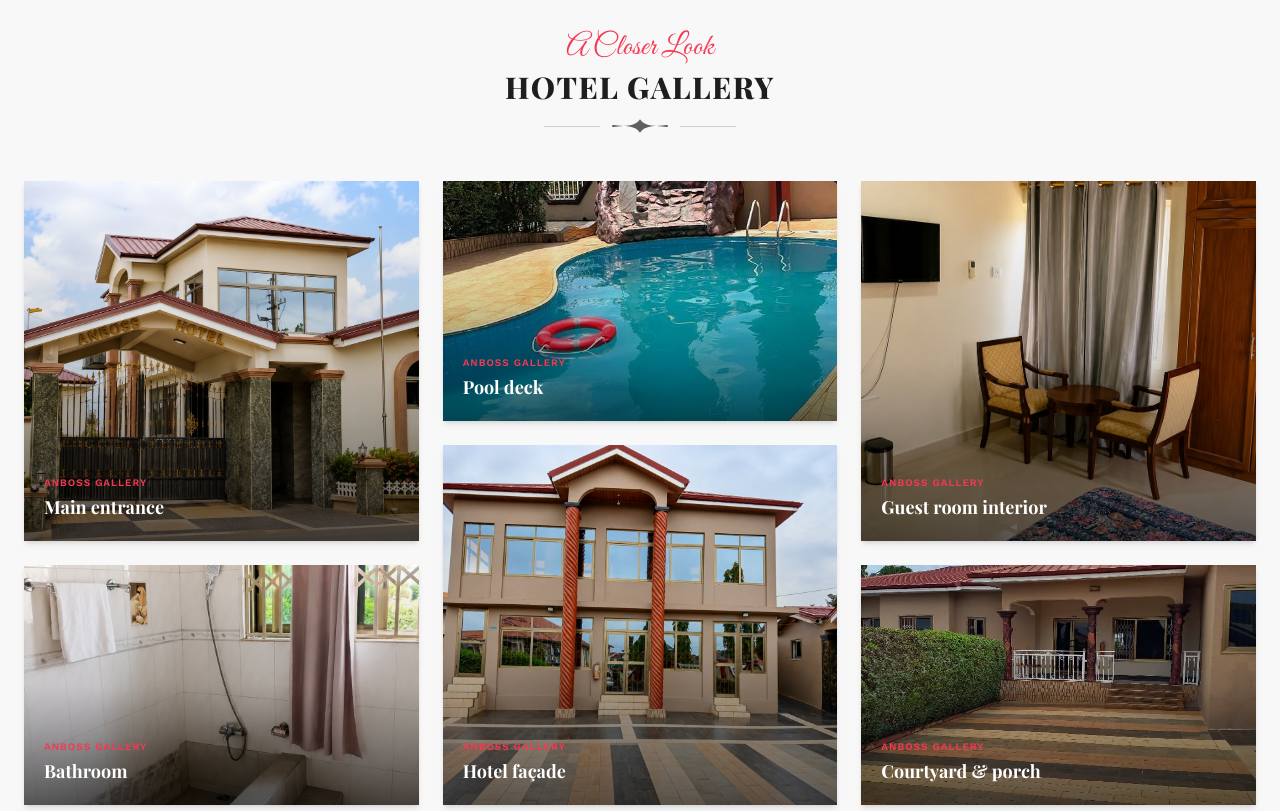
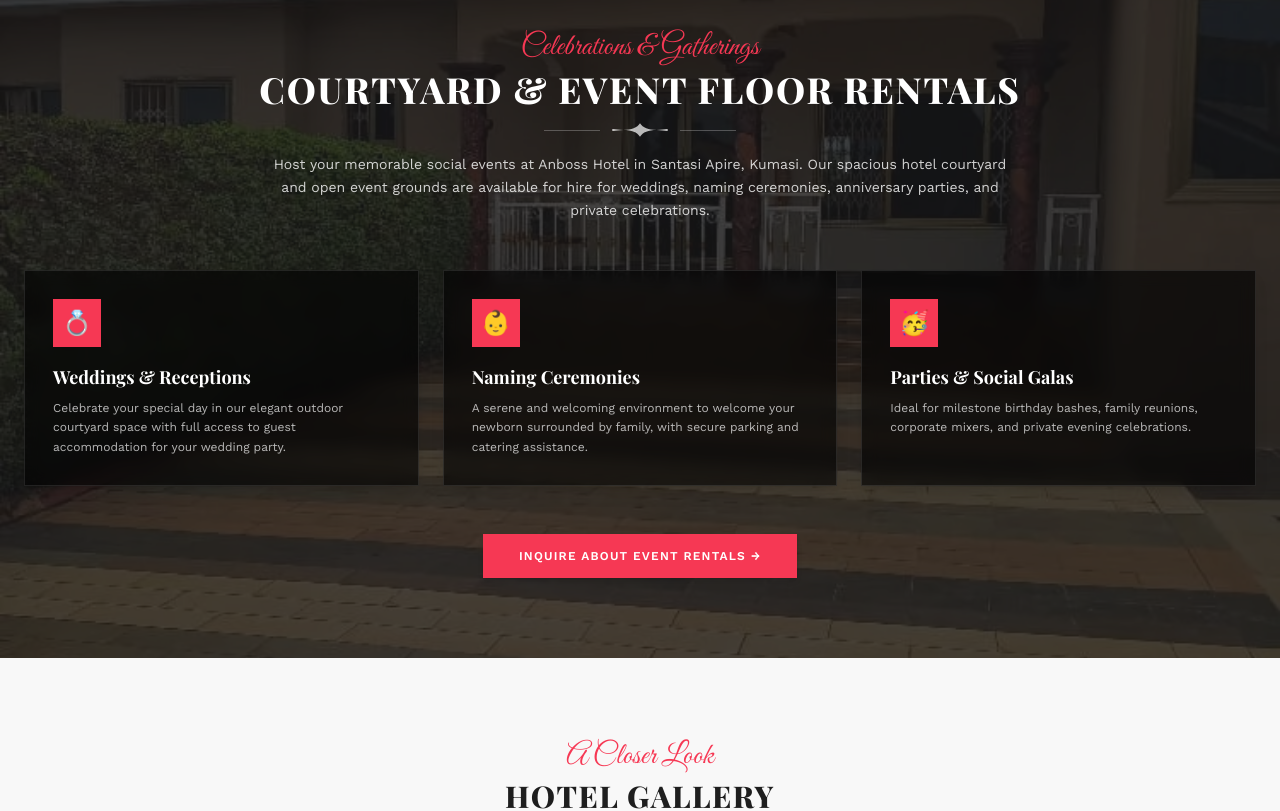
Before and after one commit to PlnDominic/Amboss-Hotel, a Next.js app: page / in a window 1280 px wide. Shown: the part 1700-2511 px from the top of the page. Built offline with nearby package versions, Linux system fonts and the light colour scheme.

Commit message:
feat: Add Courtyard and Event Floor Rentals section for weddings, naming ceremonies, and social parties

```diff
--- a/src/app/page.tsx
+++ b/src/app/page.tsx
@@ -129,6 +129,70 @@
         </div>
       </section>
 
+      {/* COURTYARD & EVENT FLOOR RENTALS SECTION */}
+      <section className="relative overflow-hidden bg-[#181818] py-20 px-6 text-white">
+        <div className="absolute inset-0 opacity-20 pointer-events-none">
+          <Image
+            src="/hotel-courtyard.webp"
+            alt="Anboss Hotel Event Courtyard"
+            fill
+            className="object-cover"
+          />
+        </div>
+        <div className="relative z-10 mx-auto max-w-[1240px] text-center">
+          <span className="font-script text-3xl text-brand-accent">Celebrations &amp; Gatherings</span>
+          <h2 className="font-serif text-3xl md:text-4xl font-extrabold uppercase tracking-wider text-white mt-1">
+            COURTYARD &amp; EVENT FLOOR RENTALS
+          </h2>
+          <FlourishDivider dark />
+          <p className="mx-auto mt-4 max-w-[760px] text-xs md:text-sm leading-relaxed text-white/80">
+            Host your memorable social events at Anboss Hotel in Santasi Apire, Kumasi. Our spacious hotel courtyard and open event grounds are available for hire for weddings, naming ceremonies, anniversary parties, and private celebrations.
+          </p>
+
+          {/* 3 Event Cards Grid */}
+          <div className="mt-12 grid grid-cols-1 gap-6 md:grid-cols-3">
+            <div className="border border-white/10 bg-black/60 p-7 text-left shadow-lg backdrop-blur-sm rounded-none">
+              <div className="mb-4 flex h-12 w-12 items-center justify-center bg-brand-accent text-white text-2xl">
+                💍
+              </div>
+              <h3 className="font-serif text-lg font-bold text-white">Weddings &amp; Receptions</h3>
+              <p className="mt-2 text-xs leading-relaxed text-white/70">
+                Celebrate your special day in our elegant outdoor courtyard space with full access to guest accommodation for your wedding party.
+              </p>
+            </div>
+
+            <div className="border border-white/10 bg-black/60 p-7 text-left shadow-lg backdrop-blur-sm rounded-none">
+              <div className="mb-4 flex h-12 w-12 items-center justify-center bg-brand-accent text-white text-2xl">
+                👶
+              </div>
+              <h3 className="font-serif text-lg font-bold text-white">Naming Ceremonies</h3>
+              <p className="mt-2 text-xs leading-relaxed text-white/70">
+                A serene and welcoming environment to welcome your newborn surrounded by family, with secure parking and catering assistance.
+              </p>
+            </div>
+
+            <div className="border border-white/10 bg-black/60 p-7 text-left shadow-lg backdrop-blur-sm rounded-none">
+              <div className="mb-4 flex h-12 w-12 items-center justify-center bg-brand-accent text-white text-2xl">
+                🥳
+              </div>
+              <h3 className="font-serif text-lg font-bold text-white">Parties &amp; Social Galas</h3>
+              <p className="mt-2 text-xs leading-relaxed text-white/70">
+                Ideal for milestone birthday bashes, family reunions, corporate mixers, and private evening celebrations.
+              </p>
+            </div>
+          </div>
+
+          <div className="mt-12">
+            <Link
+              href="/contact"
+              className="inline-block rounded-none bg-brand-accent px-9 py-3.5 text-xs font-extrabold uppercase tracking-widest text-white shadow-md transition-colors hover:bg-brand-accent-hover"
+            >
+              INQUIRE ABOUT EVENT RENTALS →
+            </Link>
+          </div>
+        </div>
+      </section>
+
       {/* GALLERY SECTION WITH STAGGERED MOSAIC LAYOUT */}
       <section className="bg-brand-surface py-20 px-6">
         <div className="mx-auto max-w-[1240px] text-center">
--- a/src/components/CardSplittingAccordion.tsx
+++ b/src/components/CardSplittingAccordion.tsx
@@ -32,24 +32,31 @@
   },
   {
     id: 3,
+    title: 'Can I rent the hotel courtyard or floor for social events?',
+    icon: <PiHandTap className="-rotate-20 size-6 md:size-[1.625rem]" />,
+    content:
+      'Yes! Our spacious hotel courtyard and open event grounds are available for rental for social occasions including weddings, naming ceremonies, birthday parties, and corporate receptions. Contact our team for custom event packages.',
+  },
+  {
+    id: 4,
     title: 'Do you offer Kumasi Airport pickup shuttle service?',
-    icon: <PiHandTap className="-rotate-20 size-6 md:size-[1.625rem]" />,
+    icon: <Send className="size-6 md:size-[1.625rem]" />,
     content:
       'Yes, we provide direct one-way or round-trip shuttle pickups from Kumasi Airport to the hotel in Santasi Apre. You can easily add shuttle service when booking online.',
   },
   {
-    id: 4,
+    id: 5,
     title: 'What payment options are available?',
-    icon: <Send className="size-6 md:size-[1.625rem]" />,
+    icon: <IoIosTimer className="size-6 md:size-[1.625rem]" />,
     content:
       'We accept Cash at check-in, Mobile Money (MTN MoMo, Telecel Cash, AT Money), and major credit/debit cards for your convenience.',
   },
   {
-    id: 5,
+    id: 6,
     title: 'How do I locate Anboss Hotel in Kumasi?',
-    icon: <IoIosTimer className="size-6 md:size-[1.625rem]" />,
+    icon: <HiCursorArrowRipple className="size-6 md:size-[1.625rem]" />,
     content:
-      'We are located in Santasi Apre, Kumasi, Ghana. Our official digital address is Ghana Post GPS: AG-0666-2011. You can find us on Google Maps or contact front desk at +233 (0)541-886633.',
+      'We are located in Santasi Apre, Kumasi, Ghana. Our official digital address is Ghana Post GPS: AG-0666-2011 (Postal: SN 284, Santasi). You can find us on Google Maps or contact front desk at +233 (0)541-886633.',
   },
 ];
 
@@ -147,7 +154,7 @@
         </h2>
         <FlourishDivider />
         <p className="mx-auto mt-3 mb-12 max-w-[620px] text-xs md:text-sm text-brand-muted leading-relaxed">
-          Find quick answers to common questions about reservations, check-in policies, room amenities, and hotel location in Kumasi.
+          Find quick answers to common questions about room reservations, courtyard event rentals, check-in policies, and hotel location in Kumasi.
         </p>
 
         <AccordionApp />
--- a/src/data/gallery.ts
+++ b/src/data/gallery.ts
@@ -7,22 +7,22 @@
 }
 
 export const galleryImages: GalleryImage[] = [
-  { id: 'exterior', label: 'Main entrance', src: '/hotel-entrance.webp' },
+  { id: 'exterior', label: 'Main entrance & Driveway', src: '/hotel-entrance.webp' },
   {
     id: 'bathroom',
-    label: 'Bathroom',
+    label: 'Modern Ensuite Bathroom',
     src: '/gallery/optimized/bath-1200.webp',
     variantBase: '/gallery/optimized/bath',
     sizes: '(max-width: 640px) 50vw, 25vw',
   },
   {
     id: 'pool',
-    label: 'Pool deck',
+    label: 'Pool deck & Lounge',
     src: '/gallery/optimized/pool-1200.webp',
     variantBase: '/gallery/optimized/pool',
     sizes: '(max-width: 640px) 50vw, 25vw',
   },
-  { id: 'room-interior', label: 'Guest room interior', src: '/gallery-room.webp' },
-  { id: 'courtyard', label: 'Courtyard & porch', src: '/hotel-courtyard.webp' },
-  { id: 'facade', label: 'Hotel façade', src: '/hotel-facade.webp' },
+  { id: 'room-interior', label: 'Guest Room Interior', src: '/gallery-room.webp' },
+  { id: 'courtyard', label: 'Event Courtyard & Grounds', src: '/hotel-courtyard.webp' },
+  { id: 'facade', label: 'Hotel Façade & Exterior', src: '/hotel-facade.webp' },
 ];
```
